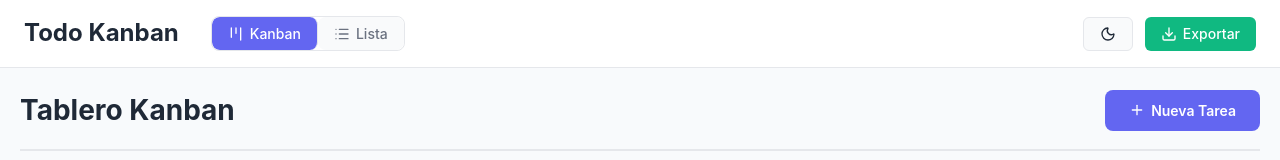
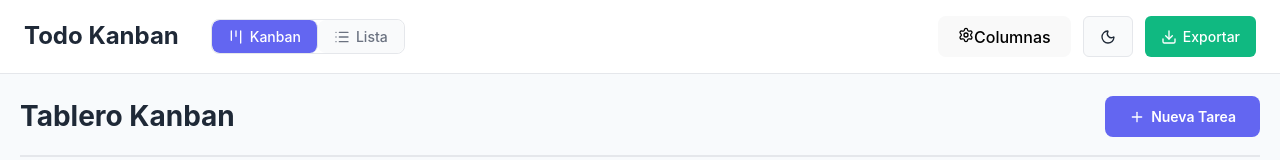
Before and after one commit to hectorfd/TodoCodeHector, a React (Vite) app: page / in a window 1280 px wide. Shown: the top 160 px of the page. Built offline with nearby package versions, Linux system fonts and the light colour scheme; no server answers.

Commit message:
boton para funcionalidad columnas

```diff
--- a/src/App.jsx
+++ b/src/App.jsx
@@ -62,6 +62,14 @@ function App() {
         </div>
 
         <div className="nav-right">
+          <button
+            onClick={() => setShowColumnEditor(true)}
+            className="settings-btn"
+            title="Gestionar columnas"
+          >
+            <Settings size={16} />
+            Columnas
+          </button>
           <button onClick={toggleTheme} className="theme-btn" title="Cambiar tema">
             {theme === 'light' ? <Moon size={16} /> : <Sun size={16} />}
           </button>
```
